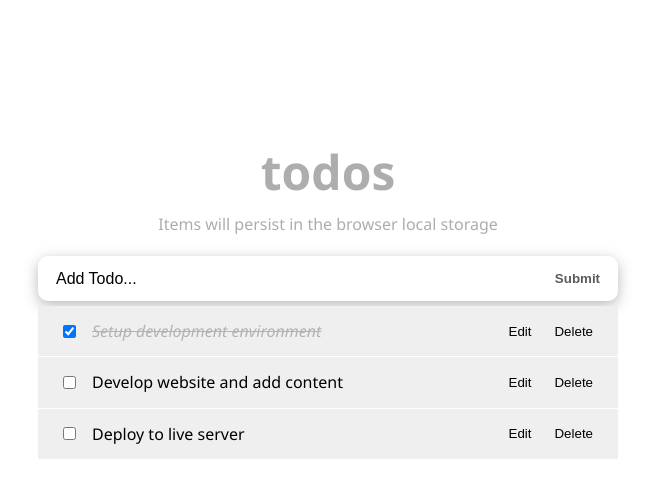
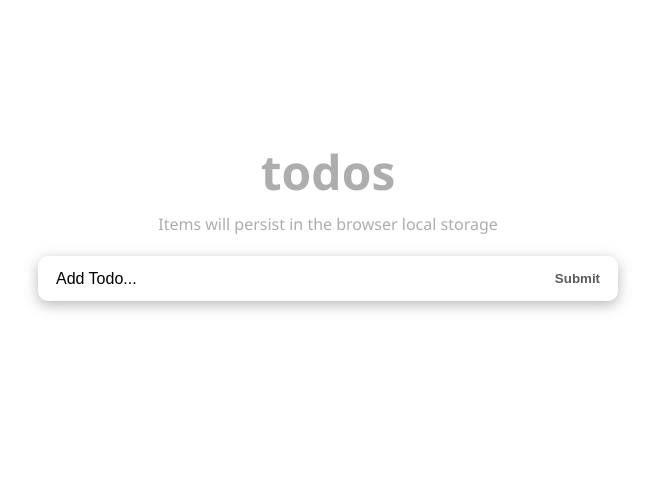
Before and after one commit to iamsjunaid/Todo-list-react, a React (Vite) app: page / in a window 1280 px wide. Shown: the top 498 px of the page, without its empty margins (312-967 px from the left). Built offline with nearby package versions, Linux system fonts and the light colour scheme.

Commit message:
using localstorage to store and retrieve todos

```diff
--- a/src/components/Todoslogic.jsx
+++ b/src/components/Todoslogic.jsx
@@ -1,27 +1,23 @@
-import { useState } from 'react';
+import { useState, useEffect } from 'react';
 import TodosList from './TodosList';
 import InputTodo from '@/components/InputTodo';
 import { v4 as uuidv4 } from "uuid";
 
 const TodosLogic = () => {
 
-  const [todos, setTodos] = useState([
-    {
-      id: uuidv4(),
-      title: 'Setup development environment',
-      completed: true,
-    },
-    {
-      id: uuidv4(),
-      title: 'Develop website and add content',
-      completed: false,
-    },
-    {
-      id: uuidv4(),
-      title: 'Deploy to live server',
-      completed: false,
-    },
-  ]);
+  const [todos, setTodos] = useState(getInitialTodos());
+
+  function getInitialTodos() {
+    // getting stored items
+    const temp = localStorage.getItem('todos');
+    const savedTodos = JSON.parse(temp);
+    return savedTodos || [];
+  }
+
+  useEffect(() => {
+    const temp = JSON.stringify(todos);
+    localStorage.setItem('todos', temp);
+  }, [todos]);
 
   const delTodo = (id) => {
     setTodos([
```
